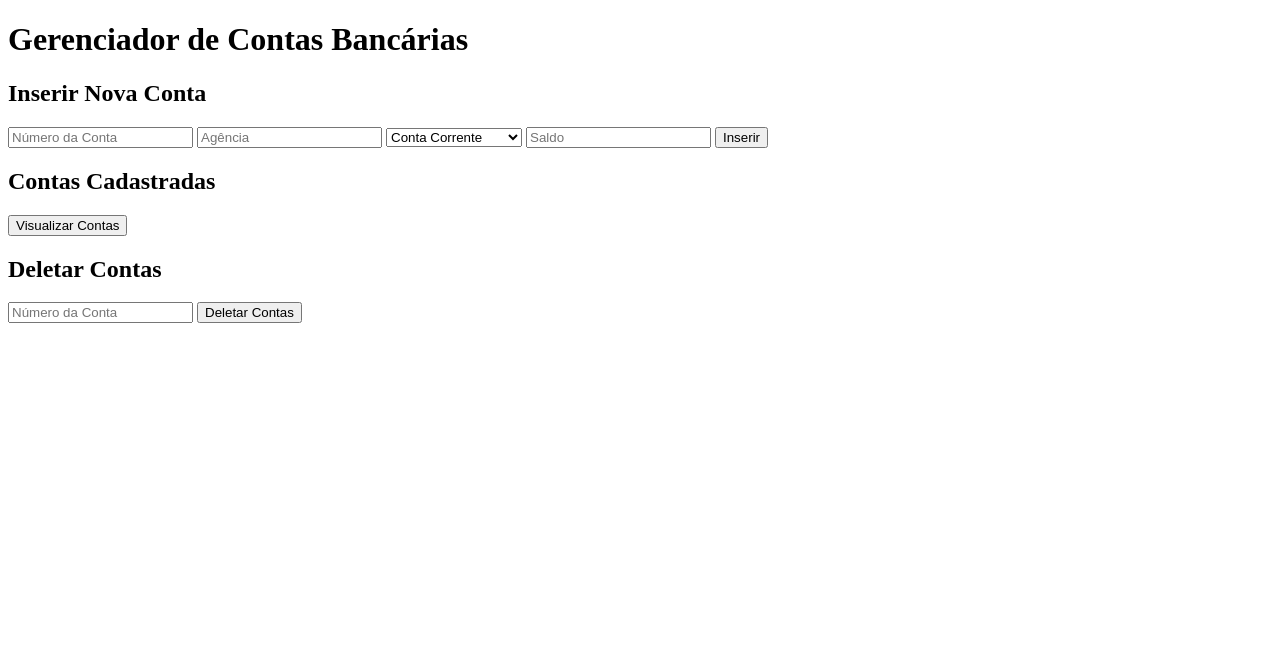
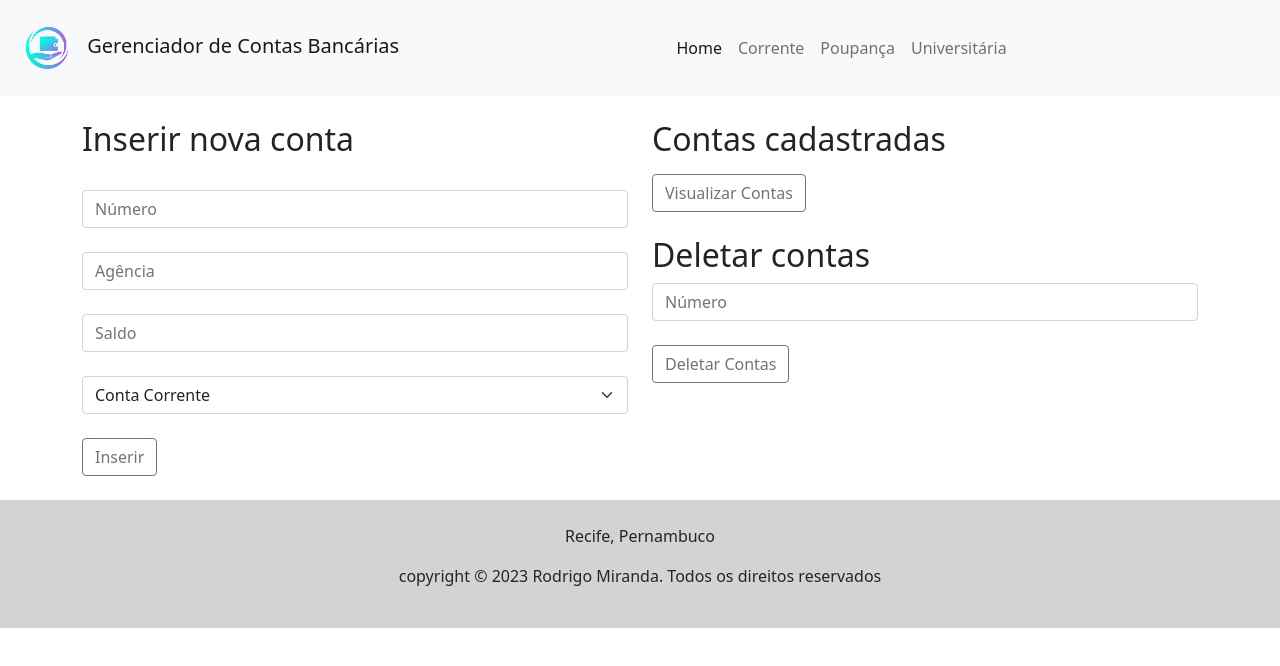
Before and after one commit to rodrigomirandaa/PPW, a website: page atv10/index.html in a window 1280 px wide. Drawn offline with nearby package versions, Linux system fonts and the light colour scheme.

Commit message:
final project

```diff
--- a/atv10/index.html
+++ b/atv10/index.html
@@ -10,30 +10,105 @@
         window.visualizarContas = visualizarContas;
         window.deletarContas=deletarContas;
     </script>
+      <link rel="stylesheet" href="https://cdn.jsdelivr.net/npm/bootstrap@5.0.0/dist/css/bootstrap.min.css">
+      <script src="https://cdn.jsdelivr.net/npm/bootstrap@5.0.0/dist/js/bootstrap.bundle.min.js"></script>
 </head>
 <body>
-    <h1>Gerenciador de Contas Bancárias</h1>
 
-    <h2>Inserir Nova Conta</h2>
-    <input type="text" id="numero" placeholder="Número da Conta">
-    <input type="text" id="agencia" placeholder="Agência">
+  <!--Navbar-->
+  <nav class="navbar navbar-expand-lg navbar-light bg-light">
+    <div class="container-fluid">
+      <a class="navbar-brand" href="#"><img src="Financially 1.png" alt="Logo" width="70" height="70"> Gerenciador de Contas Bancárias</a>
 
-    <select id="tipo">
-        <option value="Conta Corrente">Conta Corrente</option>
-        <option value="Conta Poupança">Conta Poupança</option>
-        <option value="Conta Universitária">Conta Universitária</option>
-    </select>
-    <input type="number" id="saldo" placeholder="Saldo">
-    <button onclick="inserirConta()">Inserir</button>
+      <button class="navbar-toggler" type="button" data-bs-toggle="collapse" data-bs-target="#navbarNav" aria-controls="navbarNav" aria-expanded="false" aria-label="Toggle navigation">
+        <span class="navbar-toggler-icon"></span>
+      </button>
+      <div class="collapse navbar-collapse justify-content-center" id="navbarNav">
+        <ul class="navbar-nav">
+          <li class="nav-item">
+            <a class="nav-link active" aria-current="page" href="#">Home</a>
+          </li>
+          <li class="nav-item">
+            <a class="nav-link" href="#">Corrente</a>
+          </li>
+          <li class="nav-item">
+            <a class="nav-link" href="#">Poupança</a>
+          </li>
+          <li class="nav-item">
+            <a class="nav-link" href="#">Universitária</a>
+          </li>
+        </ul>
+      </div>
+    </div>
+  </nav>
 
-    <h2>Contas Cadastradas</h2>
-    <ul id="listacontas"></ul>
-    <button onclick="visualizarContas()">Visualizar Contas</button>
+  <!--Grid section-->
 
-    <h2>Deletar Contas</h2>
-    <input type="text" id="contaDeleta" placeholder="Número da Conta">
-    <button onclick="deletarContas()">Deletar Contas</button>
+    <div class="container">
+      <div class="row">
+        <!--Col 1-->
+        <div class="col">
+          <br>
+          <h2>Inserir nova conta</h2>
+          <br>
+           <!-- Placeholders-->
+          <div>
+            <input type="number" class="form-control" id="numero" placeholder="Número">
+          </div>
+          <br>
+          <div>
+            <input type="number" class="form-control" id="agencia" placeholder="Agência">
+          </div>
+          <br>
+          <div>
+            <input type="number" class="form-control" id="saldo" placeholder="Saldo">
+          </div>
+          <br>
 
+          <!--Dropdown-->
+          <select class="form-select" id="tipo" aria-label="Default select example">
+            <option selected value="Conta Corrente">Conta Corrente</option>
+            <option value="Conta Poupança">Conta Poupança</option>
+            <option value="Conta Universitária">Conta Universitária</option>
+          </select>
+          <br>
+           <!--Button-->
+          <button type="button" class="btn btn-outline-secondary" onclick="inserirConta()">Inserir</button>
+        </div>
+
+        <!--Col 2-->
+        <div class="col">
+          <br>
+          <h2>Contas cadastradas</h2>
+          <ul id="listacontas"></ul>
+          <!--Button-->
+          <button type="button" class="btn btn-outline-secondary" onclick="visualizarContas()">Visualizar Contas</button>
+
+          <br>
+          <br>
+          <h2>Deletar contas</h2>
+          <!-- Placeholder-->
+          <div>
+            <input type="number" class="form-control" id="contaDeleta" placeholder="Número">
+          </div>
+          <br>
+          <!--Button-->
+          <button type="button" class="btn btn-outline-secondary" onclick="deletarContas()">Deletar Contas</button>
+          <br>
+        </div>
+      </div>
+      <br>
+    </div>
+
+    <!--Footer-->
+    <footer class="jumbotron mt-9 text-center" style="background-color: #D3D3D3;">
+      <div class="container">
+        <br>
+        <p>Recife, Pernambuco</p>
+        <p>copyright © 2023 Rodrigo Miranda. Todos os direitos reservados</p>
+        <br>
+      </div>
+    </footer>
 
 </body>
 </html>
```
Also changed, not shown: atv10/Financially 1.png (added).
